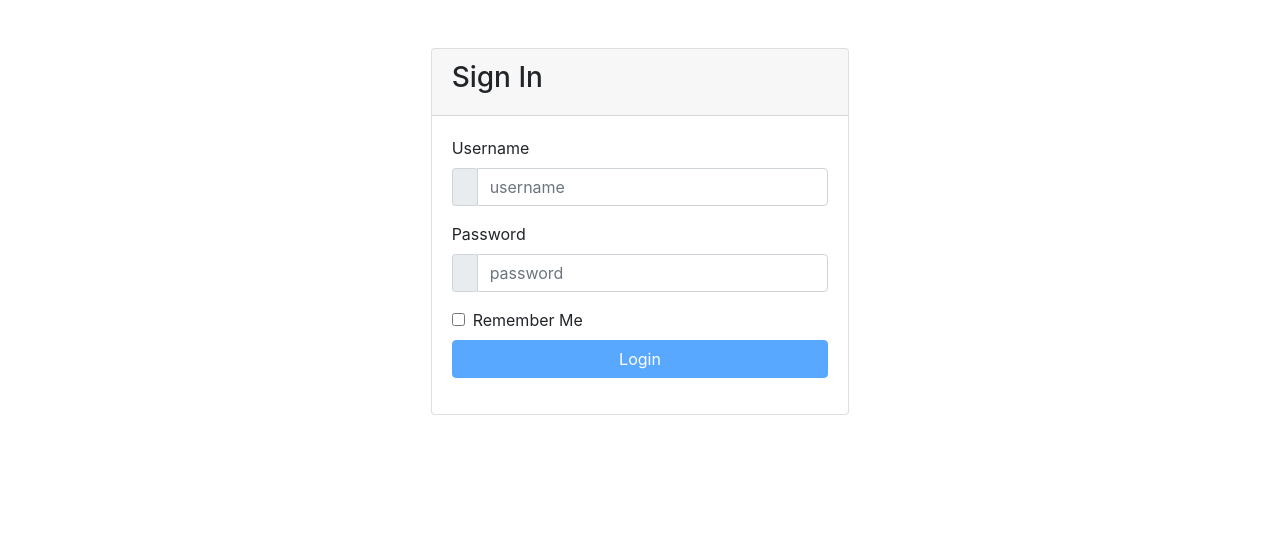
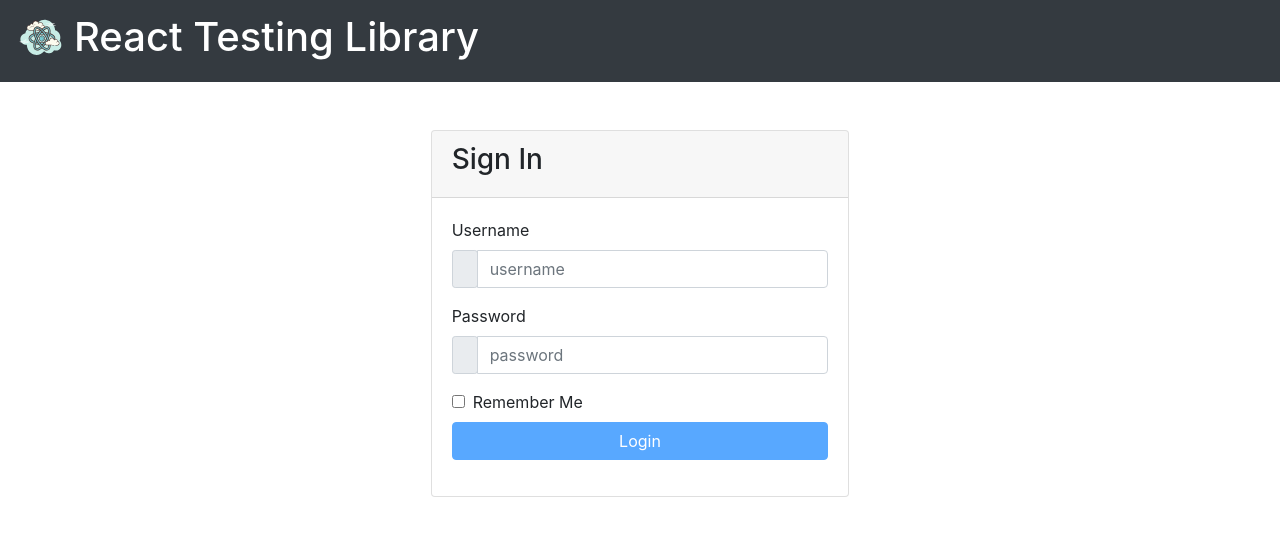
Before and after one commit to SaadMosallam/learn-react-testing-library, a React (Create React App) app: page /login in a window 1280 px wide. Shown: the top 536 px of the page. Built offline with nearby package versions, Linux system fonts and the light colour scheme.

Commit message:
add navbar

```diff
--- a/src/components/Login.jsx
+++ b/src/components/Login.jsx
@@ -1,4 +1,5 @@
 import * as React from 'react';
+import NavBar from './NavBar';
 
 const Login = () => {
   function formReducer(state, action) {
@@ -28,7 +29,9 @@ const Login = () => {
   };
 
   return (
-    <div className='d-flex justify-content-center mt-5'>
+    <>
+      <NavBar />
+      <div className='d-flex justify-content-center mt-5'>
       <div className='card'>
         <div className='card-header'>
           <h3>Sign In</h3>
@@ -97,6 +100,7 @@ const Login = () => {
         </div>
       </div>
     </div>
+    </>
   );
 };
 
--- /dev/null
+++ b/src/components/NavBar.jsx
@@ -0,0 +1,14 @@
+import React from 'react';
+import { Link } from "react-router-dom";
+import reactLogo from '../assets/icons8-react.svg';
+
+export default function NavBar() {
+    return (
+        <nav className="navbar navbar-light bg-dark">
+            <Link className="navbar-brand d-flex" to="/">
+                <img src={reactLogo} width="50" height="50" className="d-inline-block align-top" alt="" />
+                <h1 className="text-white ml-2">React Testing Library</h1>
+            </Link>
+        </nav>
+    )
+}
--- a/src/components/Root.jsx
+++ b/src/components/Root.jsx
@@ -1,16 +1,19 @@
 import React from 'react';
 import { Outlet, Link } from "react-router-dom";
+import NavBar from './NavBar';
 
 const Root = () => {
     return (
+        <>
+            <NavBar />
             <div className='d-flex flex-column align-items-center align mt-5'>
-        <h1>Learn React Testing Library!</h1>
+                <h1 className=''>Learn React Testing Library!</h1>
                 <p>Learn how to test React components using React Testing Library.</p>
                 <div className="list-group container">
                     <div className='row d-flex justify-content-center'>
                         <div className='col-6'>
                             <Link to="login" className="list-group-item list-group-item-action bg-info text-white">Login</Link>
-                    <Link to="login" className="list-group-item list-group-item-action bg-secondary text-white">Login</Link>
+                            <Link to="profile" className="list-group-item list-group-item-action bg-secondary text-white">Profile</Link>
                         </div>
                     </div>
 
@@ -25,6 +28,8 @@ const Root = () => {
             <Link href="#" className="list-group-item list-group-item-action list-group-item-dark">This is a dark list group item</a> */}
                 </div>
             </div>
+        </>
+
     );
 }
 
```
Also changed, not shown: src/assets/icons8-react.svg (added). Lines whose indentation alone changed are shown as unchanged.
